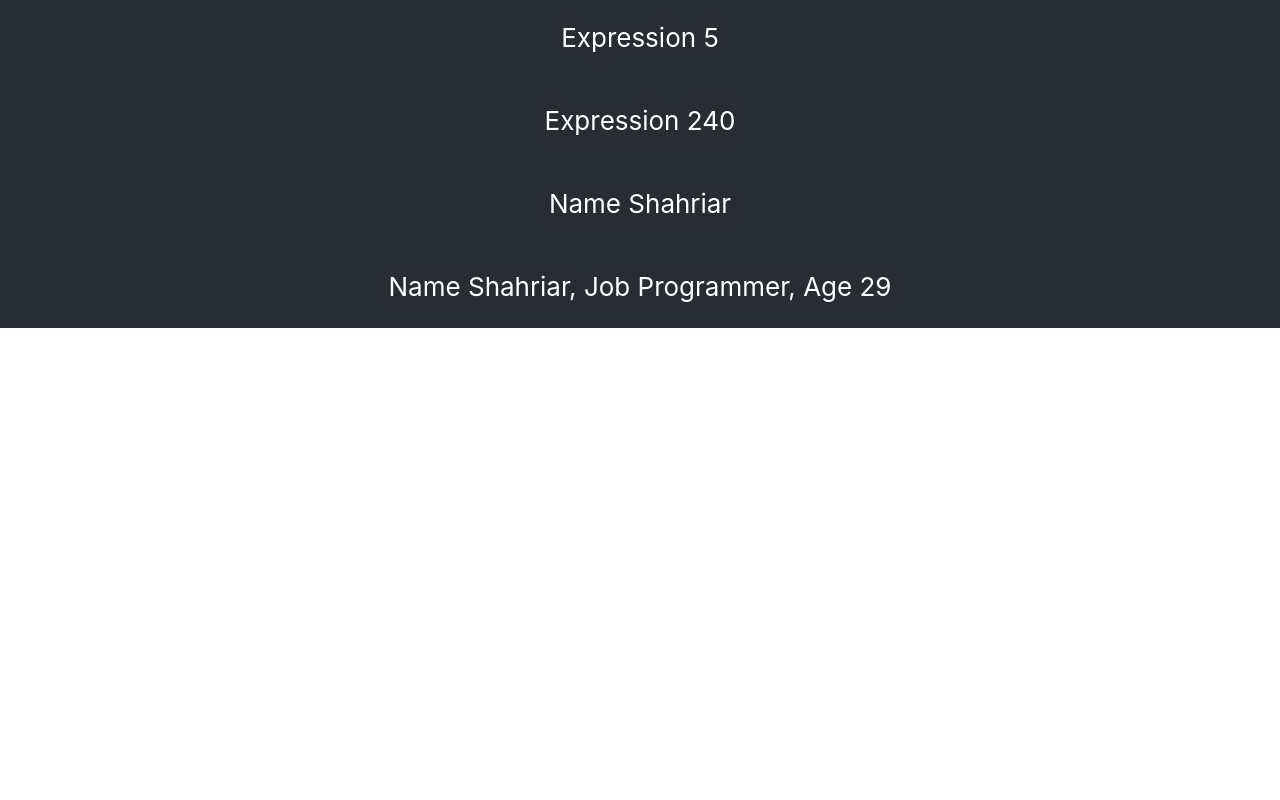
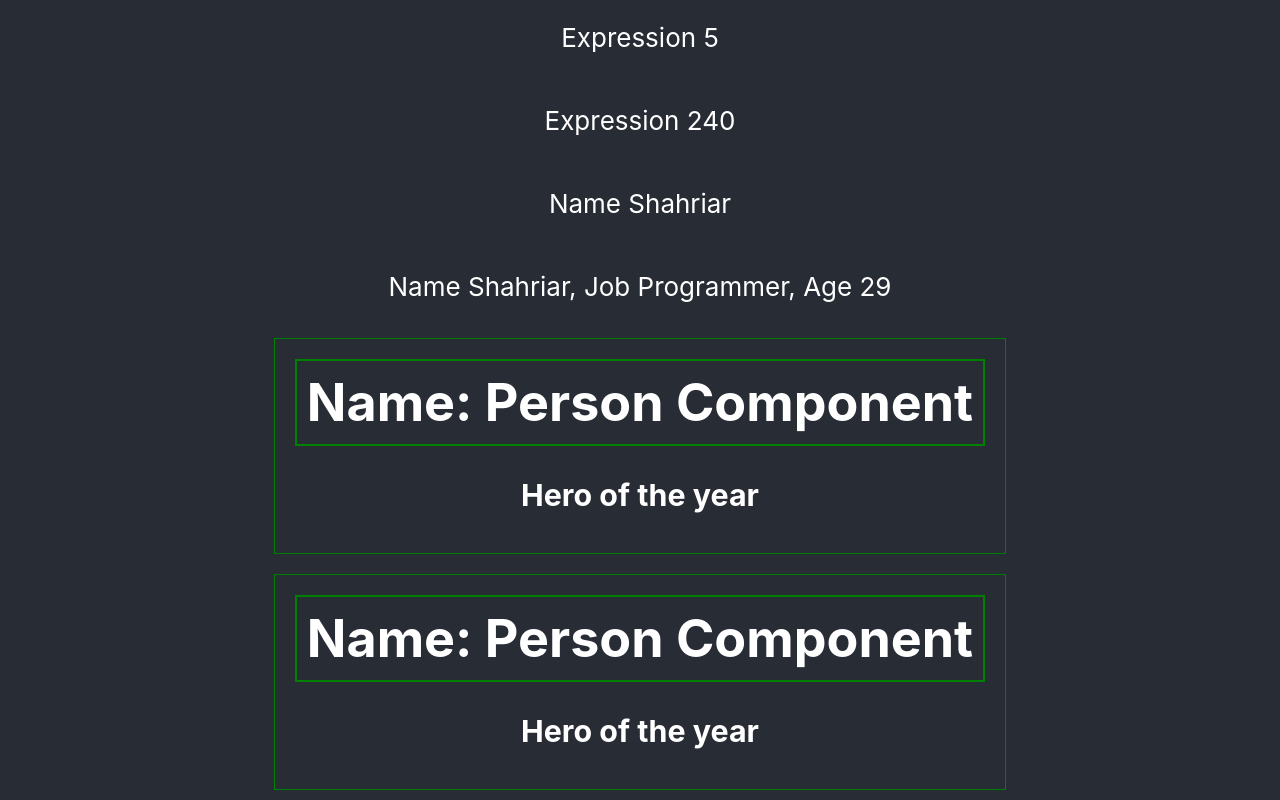
Before and after one commit to cseshahriar/complete-react-course, a React (Create React App) app in the folder core-concepts/: page / in a window 1280 px wide. Shown: the part 611-1411 px from the top of the page. Before the commit the page ends 939 px from the top, so only its background shows below. Built offline with nearby package versions, Linux system fonts and the light colour scheme.

Commit message:
function component

```diff
--- a/core-concepts/src/App.js
+++ b/core-concepts/src/App.js
@@ -32,9 +32,28 @@ function App() {
         <p>Expression {(2+5)*25+65}</p>
         <p>Name { name }</p>
         <p>Name {person.name}, Job {person.job}, Age {person.age}</p>
+
+        <Person></Person>
+        <Person></Person>
+
       </header>
     </div>
   );
+
+  // function component
+  function Person() {
+    const personStyle = {
+      border: '2px solid green',
+      margin: '10px',
+      padding: '10px'
+    }
+
+    return <div style={{border: '1px solid green', padding: '10px', margin: '10px'}}>
+      <h1 style={personStyle}>Name: Person Component</h1>
+      <h3>Hero of the year</h3>
+    </div>
+  };
+
 }
 
 export default App;
```
